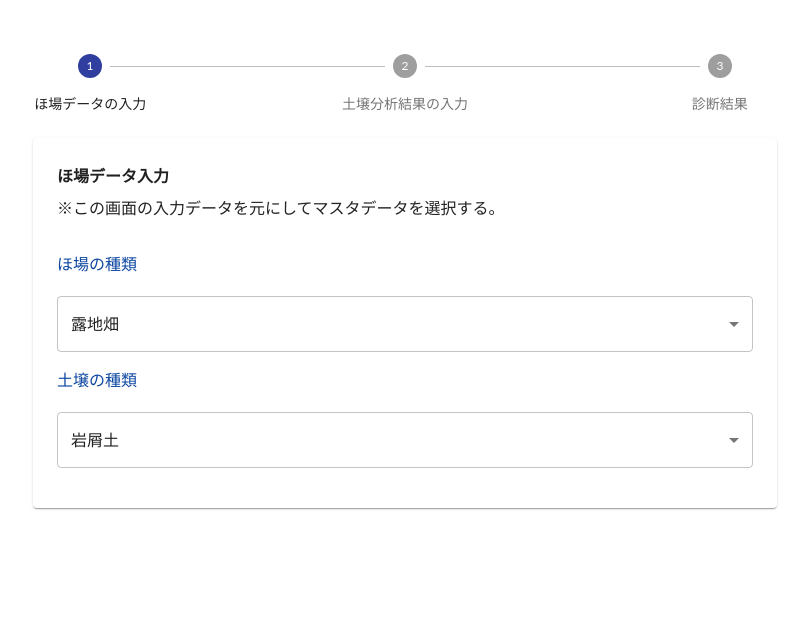
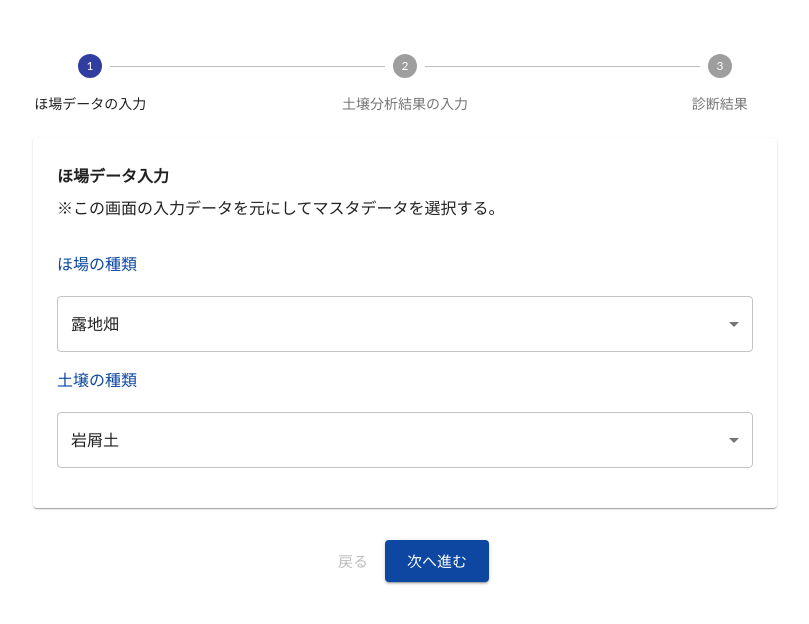
Before and after one commit to masayuki-0319/old_2_soil-analysis, a React (Create React App) app: page / in a window 1280 px wide. Shown: the top 624 px of the page, without its empty margins (235-1044 px from the left). Built offline with nearby package versions, Linux system fonts and the light colour scheme.

Commit message:
Stepを変化させるボタン群を追加

```diff
--- a/src/views/CheckSoil/CheckSoil.tsx
+++ b/src/views/CheckSoil/CheckSoil.tsx
@@ -5,6 +5,7 @@ import Stepper from "../components/Stepper";
 import Step1 from "./Step1";
 import Step2 from "./Step2";
 import Step3 from "./Step3";
+import ProgressButtons from "./ProgressButtons";
 
 const CheckSoil: React.FC = () => {
   const classes = useStyles();
@@ -51,6 +52,14 @@ const CheckSoil: React.FC = () => {
                     <Step3 />
                   </div>
                 )}
+                <div className={classes.flexBar}>
+                  <ProgressButtons
+                    classes={classes}
+                    activeStep={activeStep}
+                    decrementStep={() => setActiveStep((prev) => prev + 1)}
+                    incrementStep={() => setActiveStep((prev) => prev - 1)}
+                  />
+                </div>
               </div>
             </Grid>
           </Grid>
--- /dev/null
+++ b/src/views/CheckSoil/ProgressButtons.tsx
@@ -0,0 +1,37 @@
+import { Button } from "@material-ui/core";
+import { ClassNameMap } from "@material-ui/core/styles/withStyles";
+import React from "react";
+
+interface Props {
+  classes: ClassNameMap<string>;
+  activeStep: number;
+  incrementStep: () => void;
+  decrementStep: () => void;
+}
+
+const ProgressButtons: React.FC<Props> = (props) => {
+  const { classes, activeStep, incrementStep, decrementStep } = props;
+  return (
+    <>
+      <Button
+        className={classes.backButton}
+        size="large"
+        onClick={incrementStep}
+        disabled={activeStep === 0}
+      >
+        戻る
+      </Button>
+      <Button
+        variant="contained"
+        color="secondary"
+        size="large"
+        onClick={decrementStep}
+        disabled={activeStep === 2}
+      >
+        {activeStep === 2 ? "終了" : "次へ進む"}
+      </Button>
+    </>
+  );
+};
+
+export default ProgressButtons;
```
